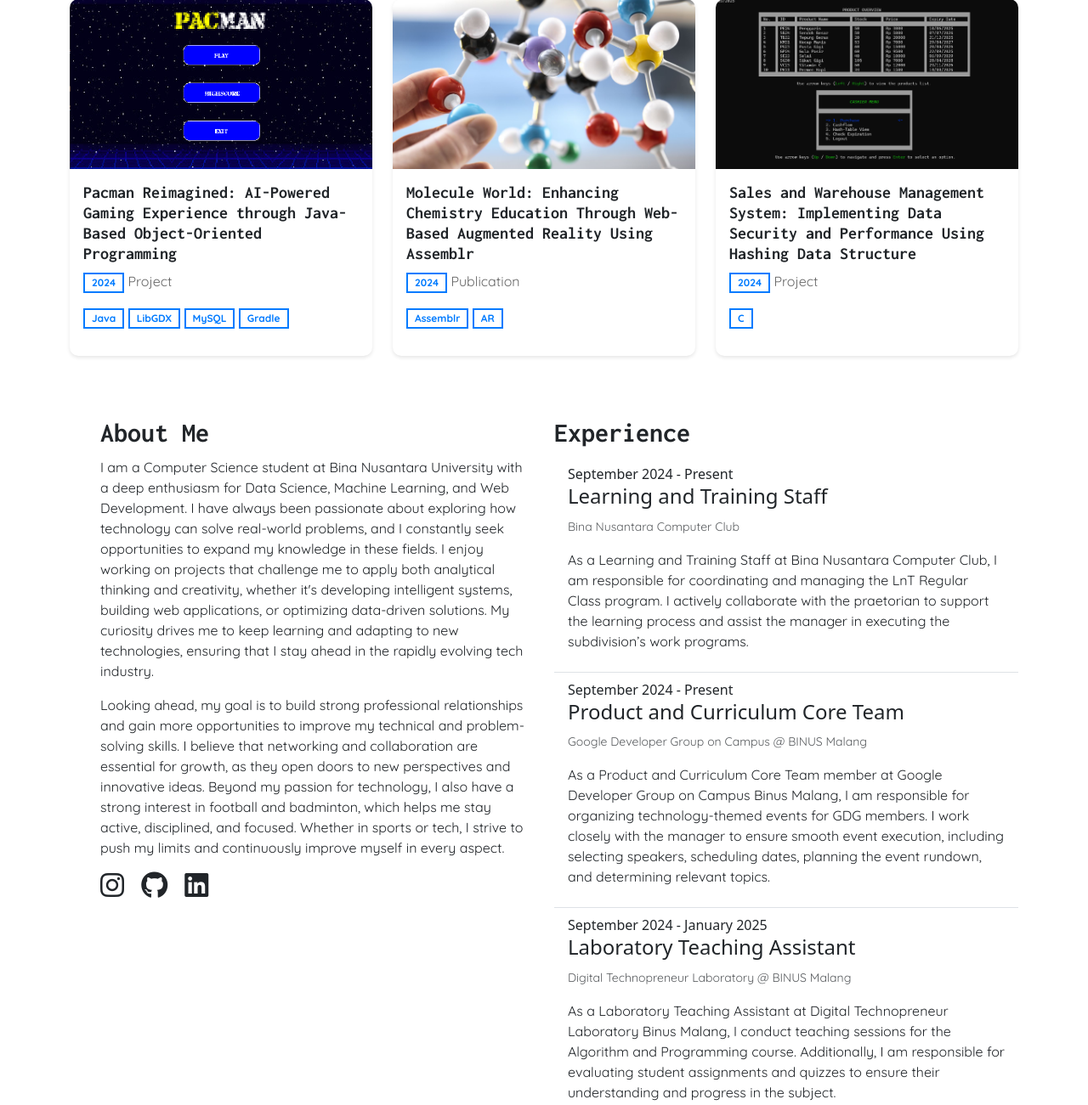
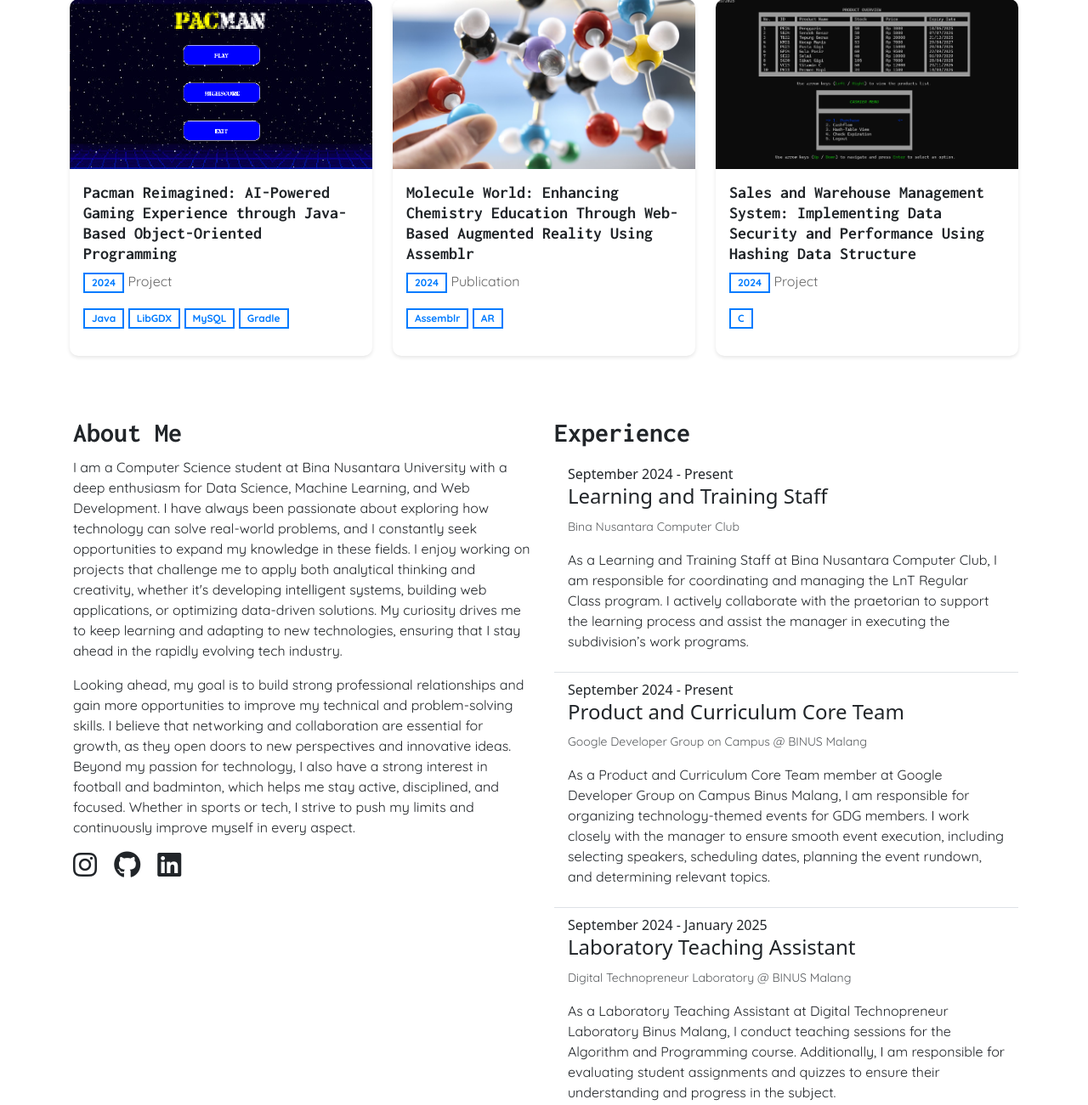
Before and after one commit to CicakBelanda/Portfolio-Website-Flask-Python, a Flask app: page / in a window 1280 px wide. Shown: the part 687-1988 px from the top of the page at 85% size. Run offline with Flask 3, Linux system fonts and the light colour scheme; some libraries are stand-ins or nearby versions.

Commit message:
sixth commit

```diff
--- a/templates/index.html
+++ b/templates/index.html
@@ -21,7 +21,7 @@
 
     <!-- Navbar -->
     <nav class="navbar navbar-expand-lg navbar-light bg-white fixed-top">
-        <div class="container-fluid px-5 mx-5 my-2">
+        <div class="container-fluid px-1 mx-5 my-2">
             <a class="navbar-brand fs-3" href="#">Kevin Joseph</a>
             <button class="navbar-toggler" type="button" data-bs-toggle="collapse" data-bs-target="#navbarNav" aria-controls="navbarNav" aria-expanded="false" aria-label="Toggle navigation">
                 <span class="navbar-toggler-icon"></span>
@@ -119,7 +119,7 @@
     <section class="about pb-5" id="about">
         <div class="container">
             <div class="row align-items-baseline">
-                <div class="col-md-6 ps-5 mb-4">
+                <div class="col-md-6 ps-3 mb-4">
                     <h2>About Me</h2>
                     <p>I am a Computer Science student at Bina Nusantara University with a deep enthusiasm for Data Science, Machine Learning, and Web Development. I have always been passionate about exploring how technology can solve real-world problems, and I constantly seek opportunities to expand my knowledge in these fields. I enjoy working on projects that challenge me to apply both analytical thinking and creativity, whether it's developing intelligent systems, building web applications, or optimizing data-driven solutions. My curiosity drives me to keep learning and adapting to new technologies, ensuring that I stay ahead in the rapidly evolving tech industry.</p>
                     <p>Looking ahead, my goal is to build strong professional relationships and gain more opportunities to improve my technical and problem-solving skills. I believe that networking and collaboration are essential for growth, as they open doors to new perspectives and innovative ideas. Beyond my passion for technology, I also have a strong interest in football and badminton, which helps me stay active, disciplined, and focused. Whether in sports or tech, I strive to push my limits and continuously improve myself in every aspect.</p>
```
